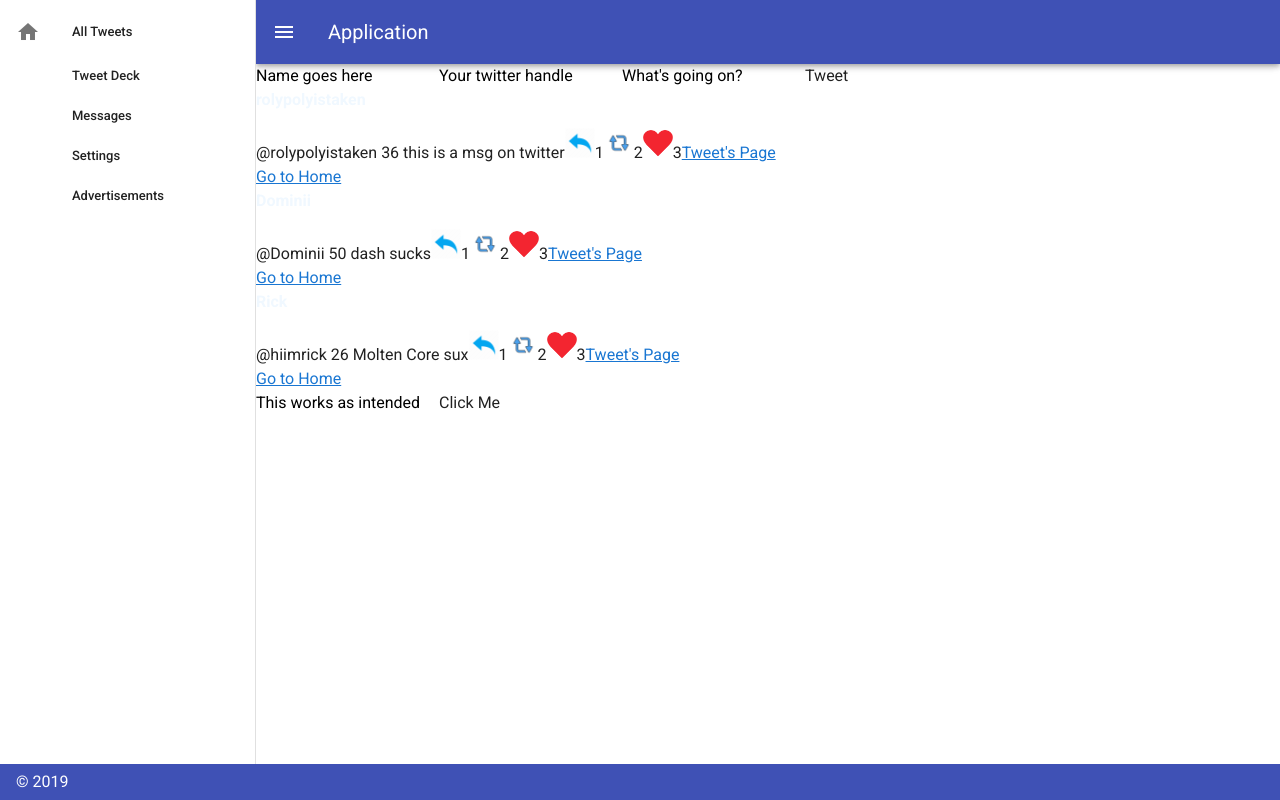
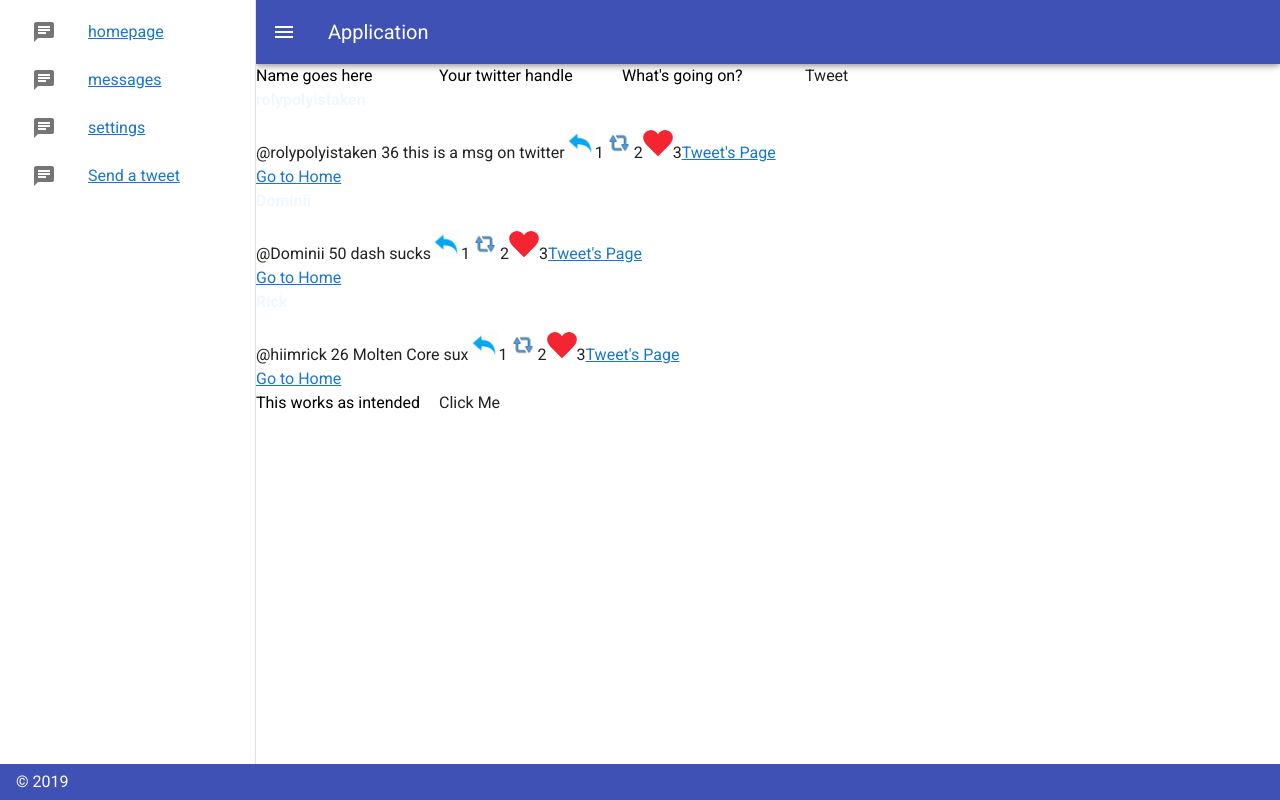
Before and after one commit to plutownium/twitter-clone, a Vue app: page / in a window 1280 px wide. Built offline with nearby package versions, Linux system fonts and the light colour scheme.

Commit message:
ben's code works

```diff
--- a/src/App.vue
+++ b/src/App.vue
@@ -5,15 +5,14 @@
       app
     >
       <v-list dense>
-        <v-list-item link>
+        <v-list-item v-for="(sl, index) in sidebar_links" :key='index' link>
           <v-list-item-action>
-            <v-icon>mdi-home</v-icon>
+            <v-icon>{{ sl.icon }}</v-icon>
           </v-list-item-action>
-          <v-list-item-content>
-            <v-list-item-title>All Tweets</v-list-item-title>
-          </v-list-item-content>
+
+          <router-link :to="sl.to">{{sl.text}}</router-link>
         </v-list-item>
-        <v-list-item link>
+        <!-- <v-list-item link>
           <v-list-item-action>
             <v-icon>mdi-contact-mail</v-icon>
           </v-list-item-action>
@@ -45,7 +44,7 @@
           <v-list-item-content>
             <v-list-item-title>Advertisements</v-list-item-title>
           </v-list-item-content>
-        </v-list-item>
+        </v-list-item> -->
       </v-list>
     </v-navigation-drawer>
 
@@ -81,7 +80,9 @@
       sidebar_links: [
         { to: { name: "Home" }, text: "homepage", icon: "mdi-message-text" },
         { to: { name: "DMs" }, text: "messages", icon: "mdi-message-text" },
-        { to: { name: "Settings" }, text: "settings", icon: "mdi-message-text" }
+        { to: { name: "Settings" }, text: "settings", icon: "mdi-message-text" },
+        { to: { name: "Tweet" }, text: "Send a tweet", icon: "mdi-message-text" }
+        // { to: { name: "SingleTweet" }, text: "Single Tweet", icon: "mdi-message-text" }
       ]
     }),
   }
```
